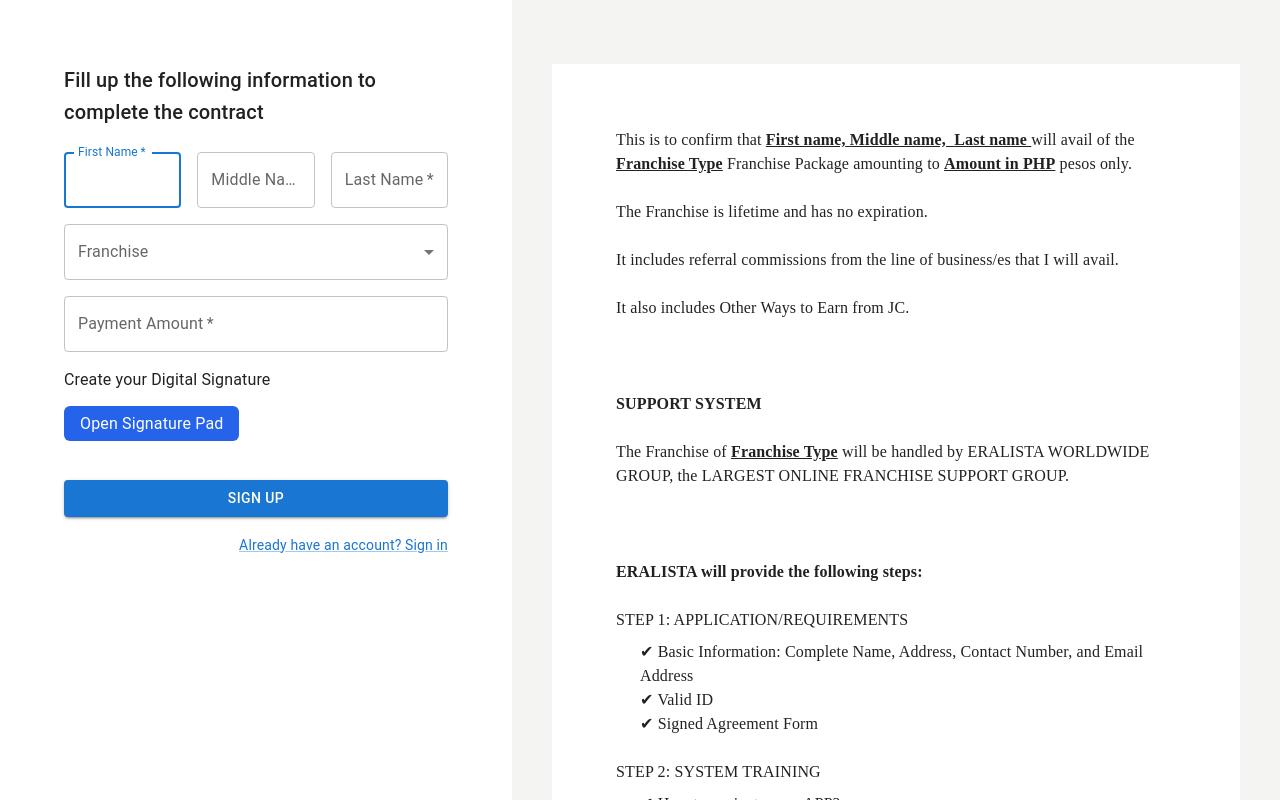
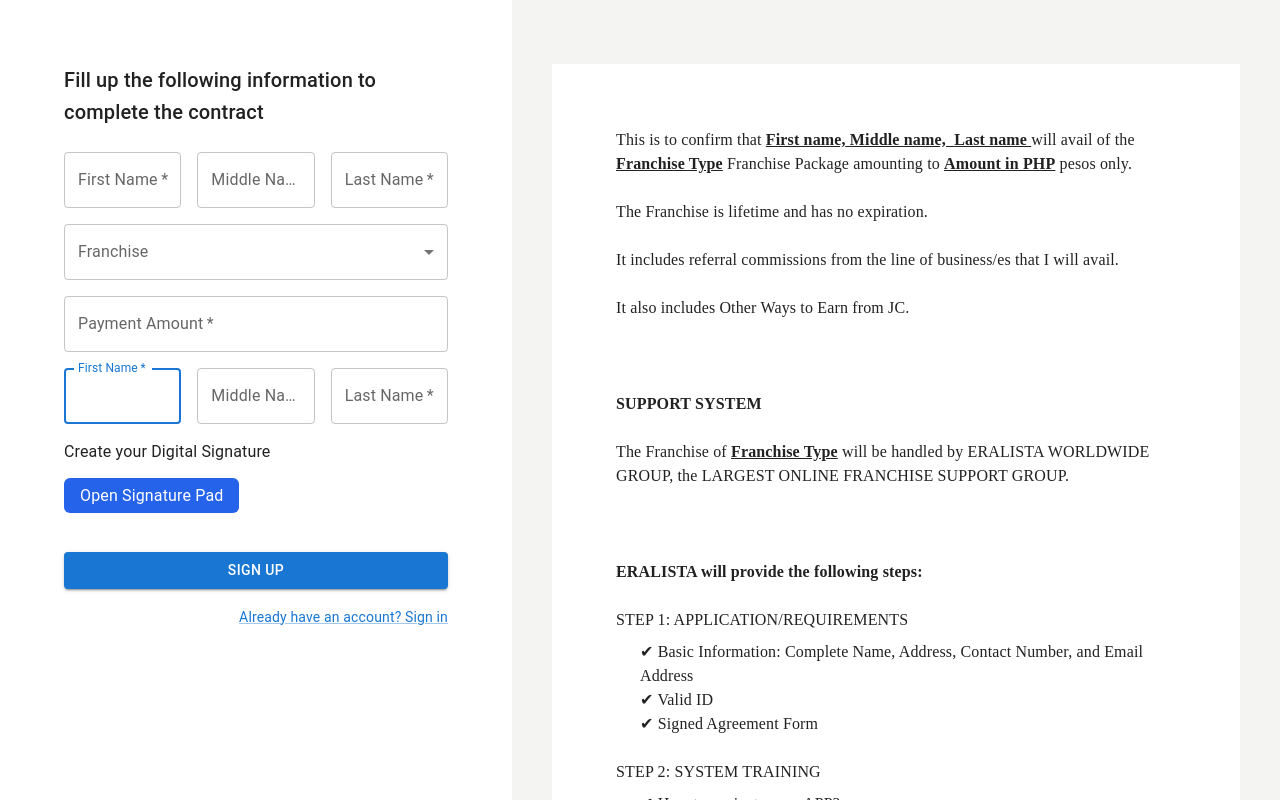
Before and after one commit to mosquida/formbuilder, a Next.js app: page / in a window 1280 px wide. Built offline with nearby package versions, Linux system fonts and the light colour scheme.

Commit message:
Fixed Signature field in formik must be qoute no space

```diff
--- a/package.json
+++ b/package.json
@@ -17,6 +17,7 @@
     "@types/node": "18.11.9",
     "@types/react": "18.0.25",
     "@types/react-dom": "18.0.9",
+    "axios": "^1.2.1",
     "eslint": "8.28.0",
     "eslint-config-next": "13.0.5",
     "formik": "^2.2.9",
--- a/pages/index.tsx
+++ b/pages/index.tsx
@@ -22,14 +22,14 @@
 import { useFormik } from 'formik';
 import * as yup from 'yup';
 import { useRef, useState } from 'react';
-
+import axios from 'axios'
 
 const theme = createTheme();
 
 export default function Home() {
 
   let sigCanvas = useRef({})
-  const [imageURL, setImageURL] = useState(null);
+  const [imageURL, setImageURL] = useState(undefined);
 
   const [open, setOpen] = React.useState(false);
   const handleOpen = () => setOpen(true);
@@ -39,17 +39,15 @@
     if (!sigCanvas.isEmpty()) {
       const URL = sigCanvas.getTrimmedCanvas().toDataURL("image/png");
       setImageURL(URL);
-      formik.setFieldValue('signature ', URL);
+      formik.setFieldValue("signature", URL);
       handleClose();
     }
-
   }
-
 
   const clear = () => {
     sigCanvas.clear();
-    setImageURL(null);
-    formik.setFieldValue('signature ', null);
+    setImageURL(undefined);
+    formik.setFieldValue("signature", null);
 
   }
 
@@ -59,15 +57,17 @@
       middleName: '',
       lastName: '',
       franchise: '',
-      amount: null,
+      amount: undefined,
       authFirstName: '',
       authMiddleName: '',
       authLastName: '',
-      signature: '',
+      signature: undefined,
     },
     // validationSchema: validationSchema,
-    onSubmit: (values: any) => {
-      alert(JSON.stringify(values, null, 2));
+    onSubmit: async (values: any) => {
+      console.log(JSON.stringify(values, null, 2));
+      const res = await axios.post('http://192.168.254.112:5000', values);
+      console.log(res)
     },
   });
 
@@ -151,9 +151,12 @@
                           value={formik.values.franchise}
                           onChange={(e) => formik.setFieldValue('franchise', e.target.value as string)}
                         >
-                          <MenuItem value={10}>Ten</MenuItem>
-                          <MenuItem value={20}>Twenty</MenuItem>
-                          <MenuItem value={30}>Thirty</MenuItem>
+                          <MenuItem value={"All In One"}>All In One</MenuItem>
+                          <MenuItem value={"Food"}>Food</MenuItem>
+                          <MenuItem value={"Health Essentials"}>Health Essentials</MenuItem>
+                          <MenuItem value={"2in1 (Toktok / Health Essentials)"}>2in1 (Toktok / Health Essentials)</MenuItem>
+                          <MenuItem value={"2in1 (Food / Health Essentials)"}>2in1 (Food / Health Essentials)</MenuItem>
+                          <MenuItem value={"Foodcart"}>Foodcart</MenuItem>
                         </Select>
                       </FormControl>
                     </Grid>
@@ -167,6 +170,41 @@
                         name="amount"
                         type="number"
                         value={formik.values.amount}
+                        onChange={formik.handleChange}
+                      />
+                    </Grid>
+
+                    <Grid item xs={12} sm={4}>
+                      <TextField
+                        name="authFirstName"
+                        required
+                        fullWidth
+                        id="authFirstName"
+                        label="First Name"
+                        value={formik.values.authFirstName}
+                        onChange={formik.handleChange}
+                        autoFocus
+                      />
+                    </Grid>
+                    <Grid item xs={12} sm={4}>
+                      <TextField
+                        required
+                        fullWidth
+                        id="authMiddleName"
+                        label="Middle Name"
+                        name="authMiddleName"
+                        value={formik.values.authMiddleName}
+                        onChange={formik.handleChange}
+                      />
+                    </Grid>
+                    <Grid item xs={12} sm={4}>
+                      <TextField
+                        required
+                        fullWidth
+                        id="authLastName"
+                        label="Last Name"
+                        name="authLastName"
+                        value={formik.values.authLastName}
                         onChange={formik.handleChange}
                       />
                     </Grid>
```
Also changed, not shown: 1 other file (tests, documents, lock files or other folders).
